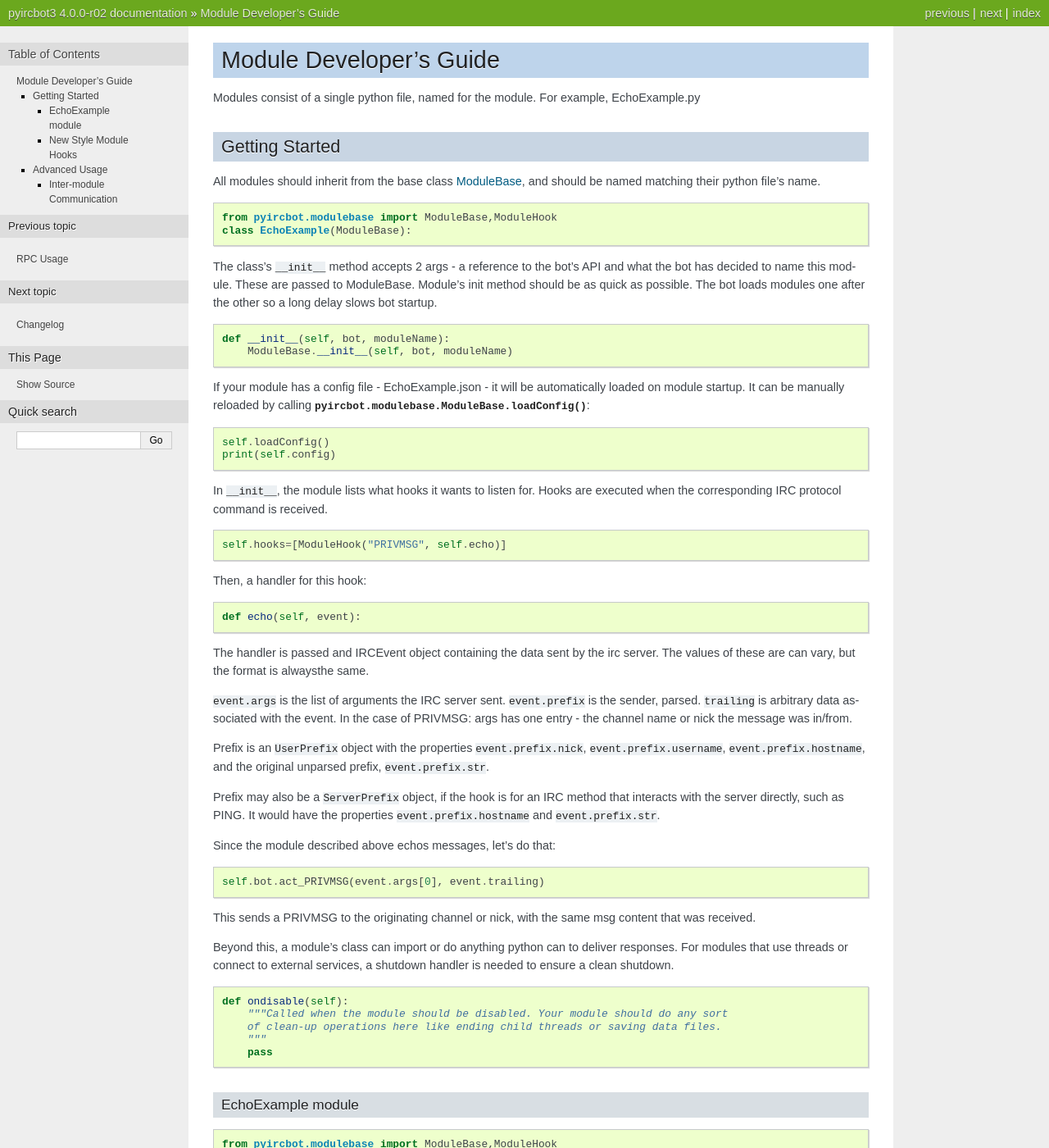
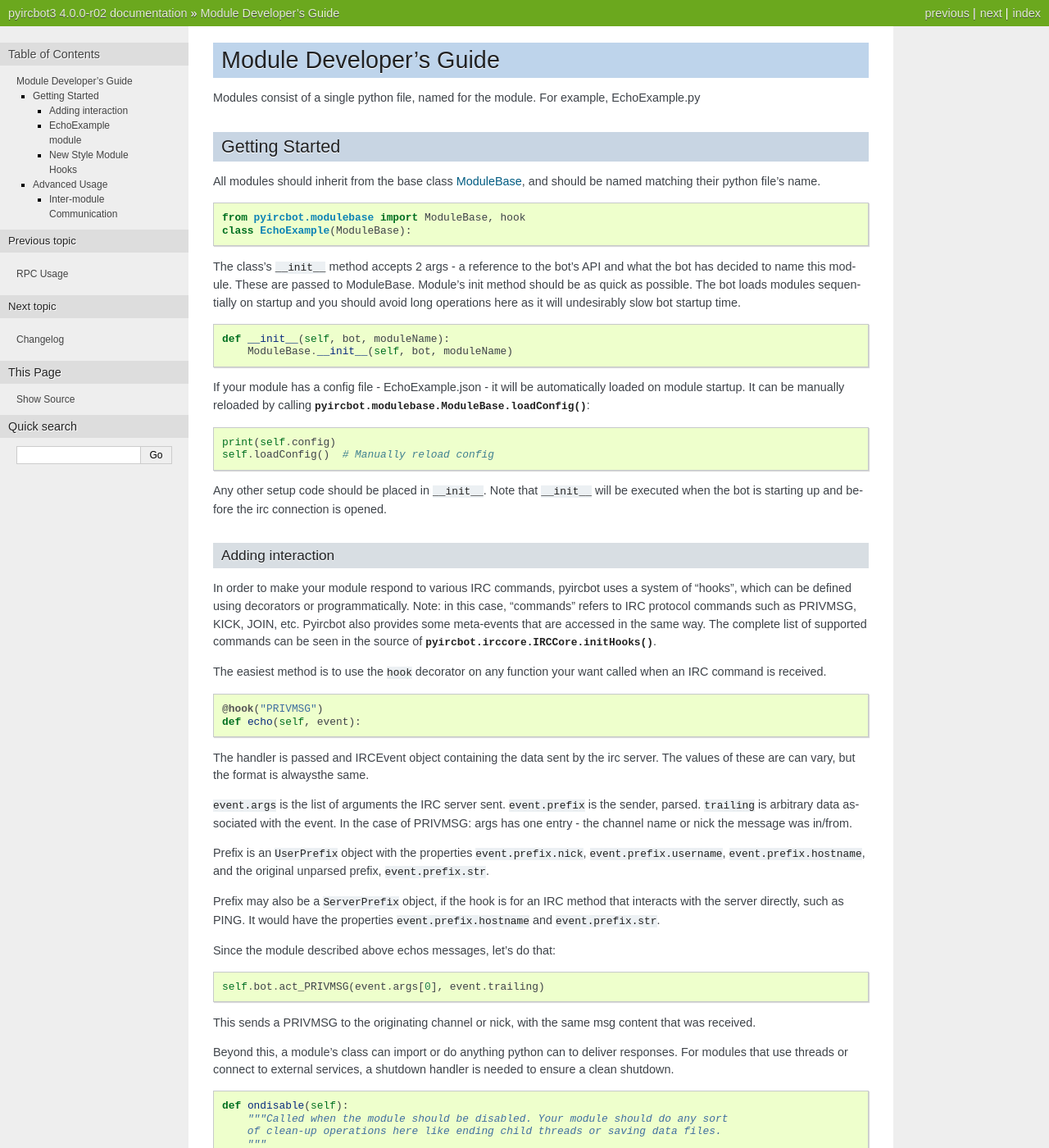
Before and after one commit to dpedu/pyircbot, a Sphinx documentation site: the page built from docs/module_guide/_module_guide.rst, in a window 1280 px wide and 1400 px high. Shown: the whole window at 82% size. Built offline with Sphinx 7.4.7, drawn with Linux system fonts in a browser that asks for light colours; the version number is read from the project's files by our own code; some of the changed text lies outside the part shown.

Commit message:
Support hook decorators

```diff
--- a/docs/module_guide/_module_guide.rst
+++ b/docs/module_guide/_module_guide.rst
@@ -13,13 +13,14 @@ file's name.
 
 .. code-block:: python
 
-    from pyircbot.modulebase import ModuleBase,ModuleHook
+    from pyircbot.modulebase import ModuleBase, hook
     class EchoExample(ModuleBase):
 
 The class's ``__init__`` method accepts 2 args - a reference to the bot's API
 and what the bot has decided to name this module. These are passed to
 ModuleBase. Module's init method should be as quick as possible. The bot loads
-modules one after the other so a long delay slows bot startup.
+modules sequentially on startup and you should avoid long operations here as it
+will undesirably slow bot startup time.
 
 .. code-block:: python
 
@@ -32,20 +33,29 @@ calling :py:meth:`pyircbot.modulebase.ModuleBase.loadConfig`:
 
 .. code-block:: python
 
-            self.loadConfig()
             print(self.config)
+            self.loadConfig()  # Manually reload config
 
-In ``__init__``, the module lists what hooks it wants to listen for. Hooks are
-executed when the corresponding IRC protocol command is received.
+Any other setup code should be placed in ``__init__``. Note that ``__init__``
+will be executed when the bot is starting up and before the irc connection is
+opened.
+
+Adding interaction
+------------------
+
+In order to make your module respond to various IRC commands, pyircbot uses a
+system of "hooks", which can be defined using decorators or programmatically.
+Note: in this case, "commands" refers to IRC protocol commands such as PRIVMSG,
+KICK, JOIN, etc. Pyircbot also provides some meta-events that are accessed in
+the same way. The complete list of supported commands can be seen in the source
+of :py:meth:`pyircbot.irccore.IRCCore.initHooks`.
+
+The easiest method is to use the ``hook`` decorator on any function your want
+called when an IRC command is received.
 
 .. code-block:: python
 
-            self.hooks=[ModuleHook("PRIVMSG", self.echo)]
-
-Then, a handler for this hook:
-
-.. code-block:: python
-
+        @hook("PRIVMSG")
         def echo(self, event):
 
 The handler is passed and IRCEvent object containing the data sent by the irc
@@ -88,17 +98,18 @@ shutdown handler is needed to ensure a clean shutdown.
 EchoExample module
 ------------------
 
+This is the snippets above combined into a usable module.
+
 .. code-block:: python
 
-    from pyircbot.modulebase import ModuleBase,ModuleHook
+    from pyircbot.modulebase import ModuleBase, hook
 
     class EchoExample(ModuleBase):
         def __init__(self, bot, moduleName):
             ModuleBase.__init__(self, bot, moduleName)
-            self.loadConfig()
             print(self.config)
-            self.hooks=[ModuleHook("PRIVMSG", self.echo)]
 
+        @hook("PRIVMSG")
         def echo(self, event):
             self.bot.act_PRIVMSG(event.args[0], event.trailing)
 
```
Also changed, not shown: 2 other files.
